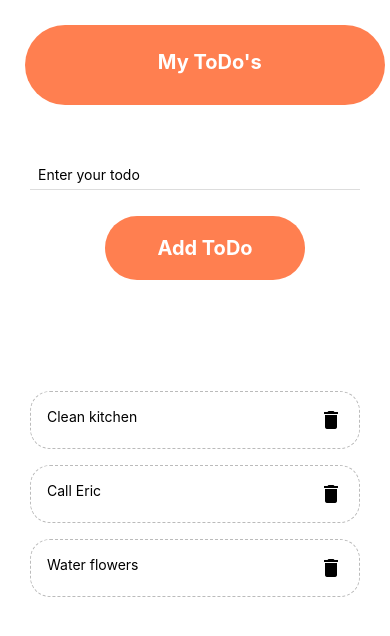
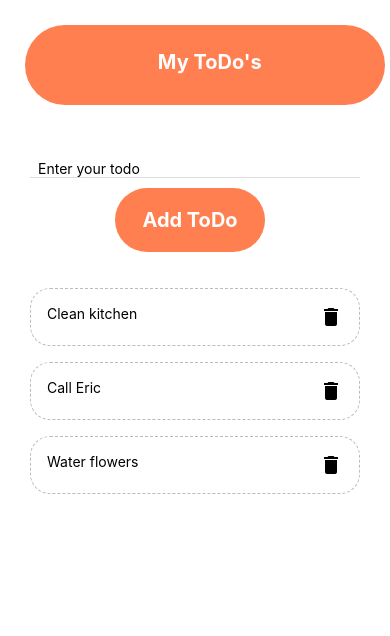
Before and after one commit to JyotiKumar-Poddar/todo, a React Native app: screen / in a window 390 px wide. Shown: the top 636 px of the page. Built offline with nearby package versions, Linux system fonts and the light colour scheme.

Commit message:
view change

```diff
--- a/components/addToDos.js
+++ b/components/addToDos.js
@@ -30,20 +30,18 @@ const AddToDo = ({ addToDoHandler }) => {
 const styles = StyleSheet.create({
 
     todoInput: {
-        marginBottom: 10,
         paddingHorizontal: 8,
-        paddingVertical: 6,
         borderBottomWidth: 1,
         borderBottomColor: '#ddd'
     },
     addToDoButton: {
         padding: 20,
-        marginTop: 16,
+        marginTop: 10,
         backgroundColor: 'coral',
         borderRadius: 50,
-        width: 200,
-        margin: 75
-
+        width: 150,
+        marginLeft: 85,
+        alignItems: 'center'
     },
     addToDoButtonTitle: {
         textAlign: 'center',
--- a/components/toDoItems.js
+++ b/components/toDoItems.js
@@ -4,10 +4,12 @@ import { MaterialIcons } from '@expo/vector-icons';
 
 const ToDoItems = ({ item, onPresHandler }) => {
     return (
-        <TouchableOpacity onPress={() => onPresHandler(item.id)}>
+        <TouchableOpacity>
             <View style={styles.item}>
                 <Text>{item.title}</Text>
-                <MaterialIcons name="delete" size={24} color="ba" />
+                <TouchableOpacity onPress={() => onPresHandler(item.id)}>
+                    <MaterialIcons name="delete" size={24} color="ba" />
+                </TouchableOpacity>
             </View>
         </TouchableOpacity>
     )
```
